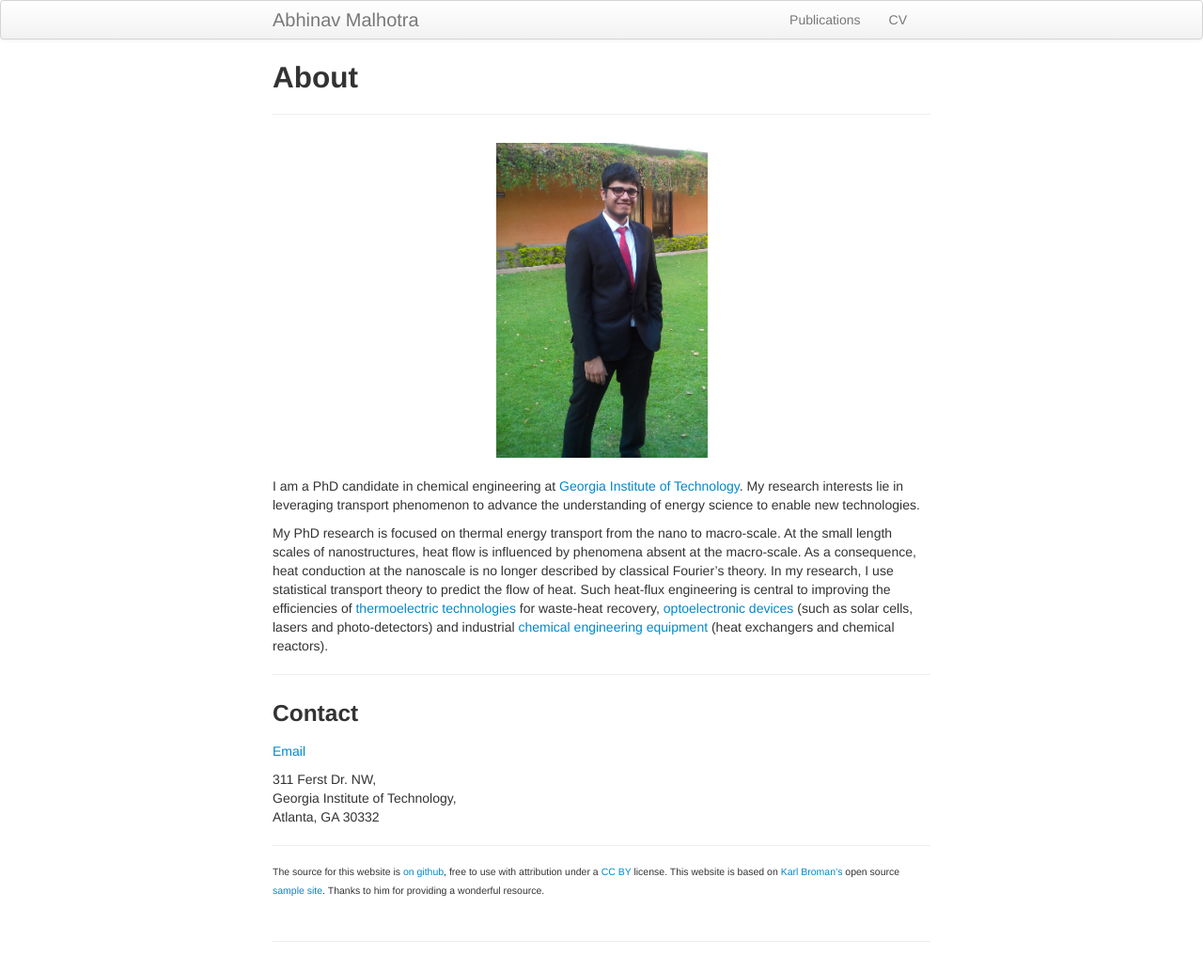
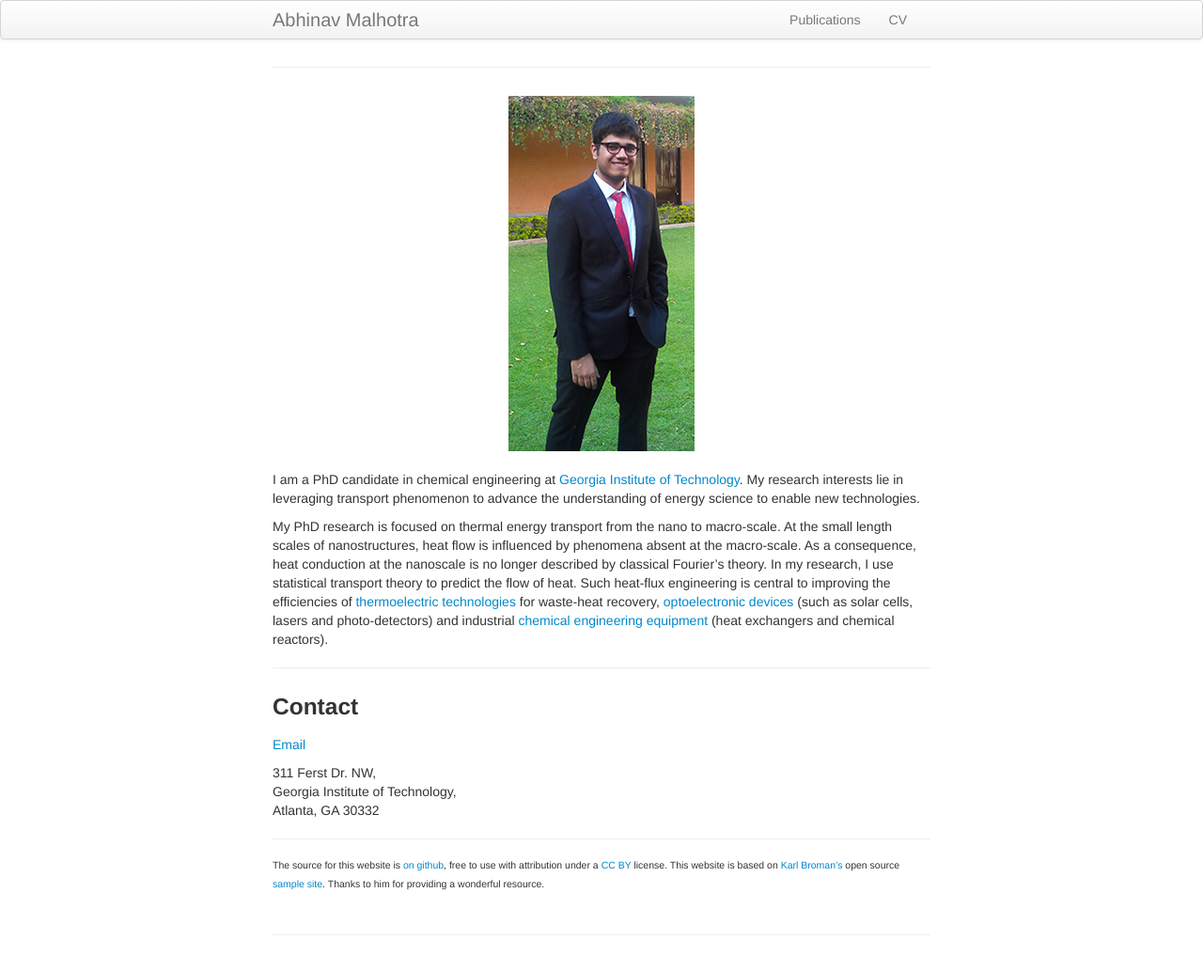
Before and after one commit to ABMalhotra/ABMalhotra.github.io, a Jekyll site: the page built from index.md, in a window 1280 px wide. Shown: the whole page at 94% size. Built offline with Jekyll 4.4.1, drawn with Linux system fonts in a browser that asks for light colours.

Commit message:
image resized

```diff
--- a/index.md
+++ b/index.md
@@ -1,11 +1,11 @@
 ---
 layout: page
-title: About
+title:
 <!-- tagline: hello -->
 description: About page for Abhinav Malhotra
 ---
 <div style="display: flex; justify-content: center;">
-<img src="assets/images/AM.jpg" width="225" height="90" />
+<img src="assets/images/AM.jpg" />
 </div>
 
 <br/>
```
Also changed, not shown: assets/images/AM.jpg, 2 other files.
